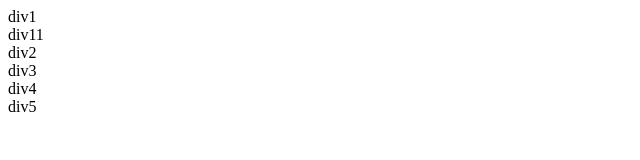
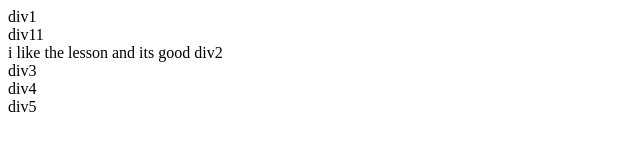
Before and after one commit to maabed/learn-git, a plain HTML site: page client/index.html in a window 1280 px wide. Shown: the whole page, without its empty margins (0-640 px from the left). Drawn offline with Linux system fonts and the light colour scheme.

Commit message:
add new span

```diff
--- a/client/index.html
+++ b/client/index.html
@@ -10,6 +10,10 @@
 			div11
 		</div>
 		<div>
+		<span>
+			i like the lesson
+			and its good
+		</span>
 			div2
 		</div>
 		<div>
```
